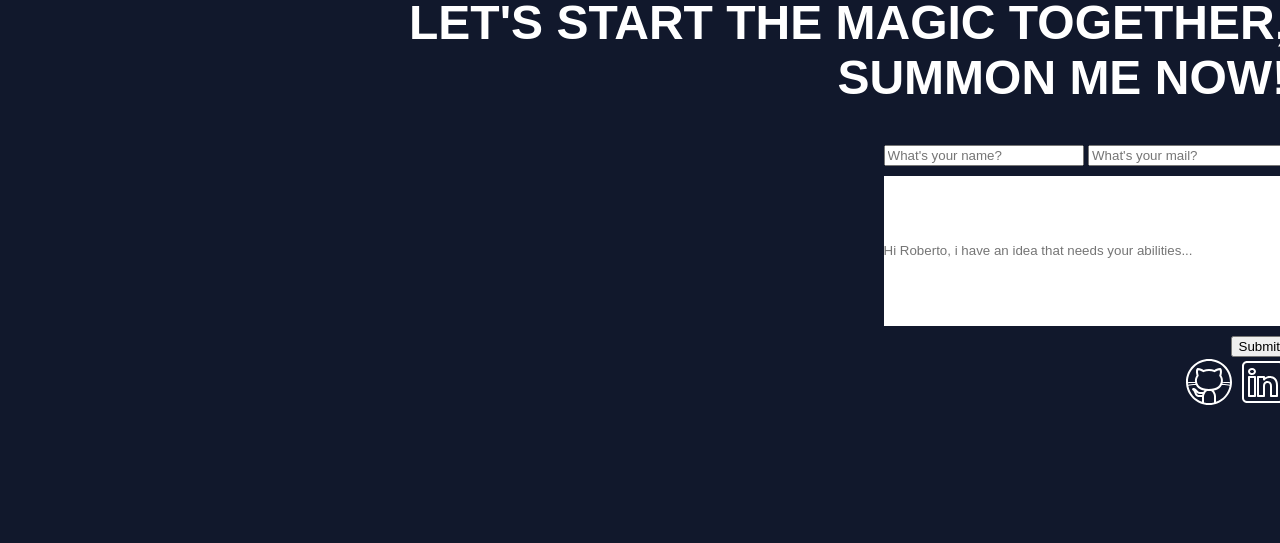
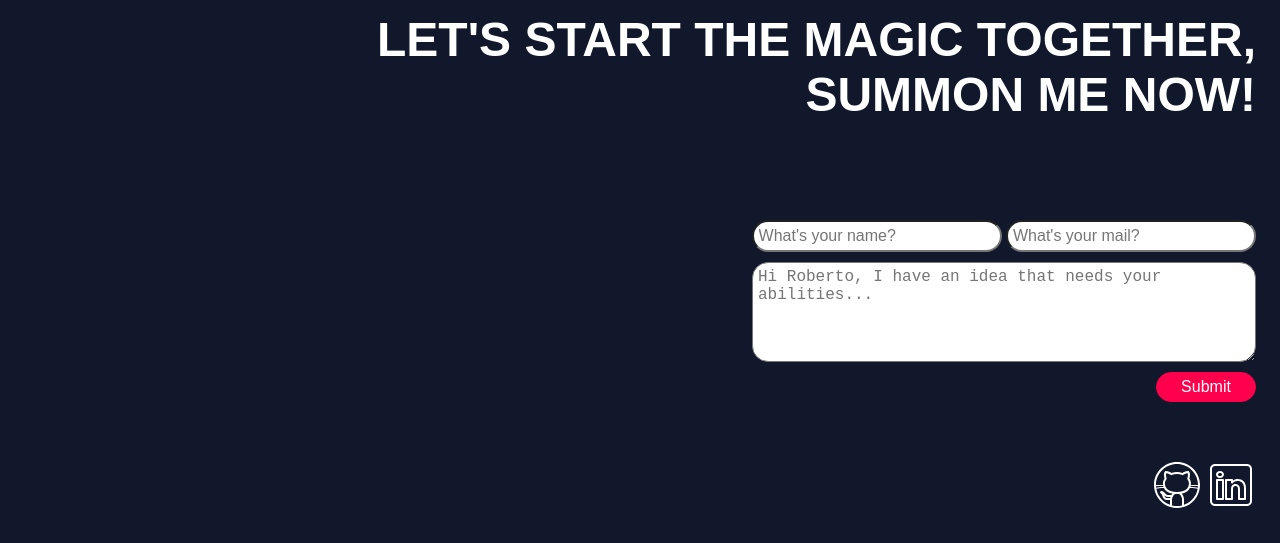
Before and after one commit to ingmapache/FCC5, a plain HTML site: page index.html in a window 1280 px wide. Shown: the part 2045-2588 px from the top of the page. Before the commit the page ends 2536 px from the top, so only its background shows below. Drawn offline with Linux system fonts and the light colour scheme.

Commit message:
Do last section
Did last section, up until submit button.

```diff
--- a/index.html
+++ b/index.html
@@ -95,20 +95,22 @@
                     </div>
                 </div>
             </section>
-        </main>
-        <!-- Contact section -->
+            <!-- Contact section -->
         <section id="contact"  class="section">
             <h2>Let's start the magic together,<br> summon me now!</h2>
-            <form>
-                <input type="text" class="neBox" placeholder="What's your name?">
-                <input type="email" class="neBox" placeholder="What's your mail?">
-                <input type="text"  class="inText" placeholder="Hi Roberto, i have an idea that needs your abilities...">
-                <button type="submit">Submit</button>
+            <form class="contactForm">
+                <div>
+                    <input type="text" class="neBox" placeholder="What's your name?">
+                    <input type="email" class="neBox" placeholder="What's your mail?">
+                </div>
+                <textarea class="inText" placeholder="Hi Roberto, I have an idea that needs your abilities..."></textarea>
+                <button type="submit" class="submitB">Submit</button>
             </form>
             <div id="social-links">
                 <a id="profile-link" target="_blank" href="https://github.com/ingmapache"><img src="./assets/github icon.svg" alt="Github Icon"></a>
                 <a id="profile-link" target="_blank" href="https://www.linkedin.com/in/roberto-gonzalez-bb483b2b3/"><img src="./assets/Linkedin Icon.svg" alt="Linkedin Icon"></a>
             </div>
         </section>
+        </main>
     </body>
 </html>
--- a/styles.css
+++ b/styles.css
@@ -11,11 +11,11 @@ html * {
 body {
     width: 100%;
     height: 100%;
-    scrollbar-gutter: stable;
     font-family: Arial, Helvetica, sans-serif;
 }
 
 /* Navbar Section */
+
 #navbar {
     width: 100%;
     height: 60px;
@@ -25,7 +25,7 @@ body {
     backdrop-filter: blur(8.7px);
     -webkit-backdrop-filter: blur(8.7px);
     position: fixed;
-    z-index: 1;
+    z-index: 2;
     align-content: center;
     justify-content:   space-between;
     top: 0;
@@ -194,21 +194,43 @@ h2 {
 #contact {
     display: flex;
     flex-direction: column;
-    justify-content: center;
     align-items: flex-end;
+    justify-content: space-around;
     text-align: end;
 }
 
+.contactForm {
+    display: flex;
+    flex-direction: column;
+    gap: 10px;
+    align-items: flex-end;
+}
+
 .neBox {
-    width: 200px;
+    width: 250px;
+    padding: 5px;
+    border-radius: 16px;
+    font-size: 1rem;
 }
 
 .inText {
-    display: block;
-    width: 400px;
-    height: 150px;
-    margin: 10px 0;
-    right: 0;
-    border: 0;
-    padding: 0;
+    height: 100px;
+    width: 504px;
+    padding: 5px;
+    border-radius: 16px;
+    font-size: 1rem;
 }
+
+.submitB {
+    width: 100px;
+    padding: 5px;
+    font-size: 1rem;
+    border-radius: 16px;
+    background: rgb(255, 0, 77);;
+    border: 1px solid rgb(255, 0, 77);
+    color: white;
+}
+
+.subtmitB:active {
+    color: red;
+}
```
